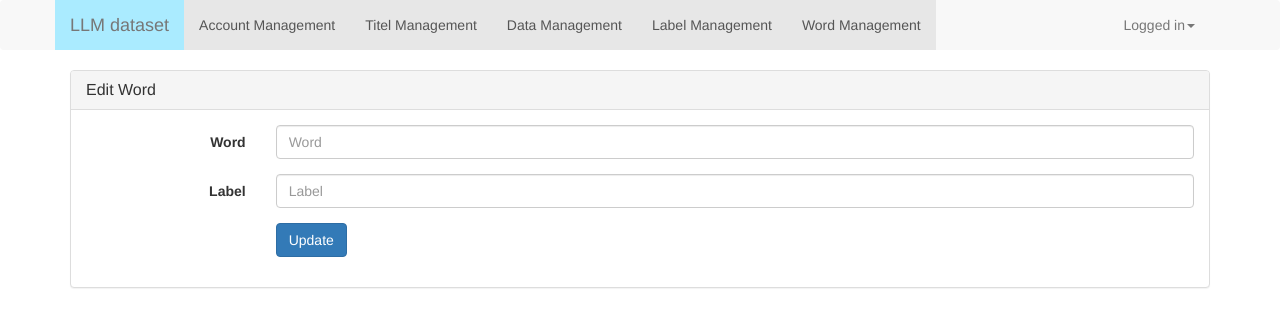
After one commit to summer-Intern-2023/MUDU_Dataset, a Django app: page /word/1/edit/ in a window 1280 px wide. The commit adds this page. Shown: the top 327 px of the page. Run offline with Django 4.2, Linux system fonts and the light colour scheme; data that the repository does not hold is empty; some libraries are stand-ins or nearby versions.

Commit message:
feature: Added the 'Word Manage' component and successfully conducted testing/addressed the issue where the 'Label Manage' only displayed the quantity of labels in 'Question' while both 'Question' and 'Word' shared the same label pool.

```diff
--- a/llmdataset/urls.py
+++ b/llmdataset/urls.py
@@ -26,6 +26,7 @@ from setcollect.function import (
     question_manage,
     title_manage,
     label_collection,
+    word_manage,
 )
 
 urlpatterns = [
@@ -57,8 +58,12 @@ urlpatterns = [
     path("title/<int:nid>/edit/", title_manage.title_edit),
 
     #word manage
-    path('word/list/', views.word_list),
-    path('word/add/', views.word_add),
+    path('word/list/', word_manage.word_list),
+    path('word/add/', word_manage.word_add),
+    path("word/delete/", word_manage.word_delete),
+    path('word/<int:nid>/edit/', word_manage.word_edit),
+
+
 
 
 ]
--- a/setcollect/function/label_collection.py
+++ b/setcollect/function/label_collection.py
@@ -17,7 +17,7 @@ http_address = "http://127.0.0.1:8000/"
 
 def label_list(request):
     # get all datas in sql
-    data_list = Tag.objects.annotate(num_questions=Count("question")).all()
+    data_list = Tag.objects.annotate(num_question = Count("question"), num_word = Count("word")).all()
 
     # tansform into html and return
     return render(request, "label_list.html", {"data_list": data_list})
--- a/setcollect/function/title_manage.py
+++ b/setcollect/function/title_manage.py
@@ -55,7 +55,7 @@ def title_delete(request):
 
 def title_edit(request, nid):
     if request.method == "GET":
-        row_object = UserInfo.objects.filter(id=nid).first()
+        row_object = Title.objects.filter(id=nid).first()
         return render(request, "title_edit.html", {"row_object": row_object})
 
     title = request.POST.get("title")
--- /dev/null
+++ b/setcollect/function/word_manage.py
@@ -0,0 +1,85 @@
+from django.shortcuts import render, HttpResponse, redirect
+from django.db.models import Count
+from setcollect.models import (
+    Tag,
+    Word,
+)
+from django import forms
+from itertools import groupby
+from operator import attrgetter
+from django.contrib import messages
+
+http_address = 'http://127.0.0.1:8000/'
+
+# --word manage--#
+
+def word_list(request):
+    #get all datas in sql
+    word = (
+        Word.objects.all()
+        .prefetch_related("word_tag")
+        .order_by("id")
+    )
+
+    #tansform into html and return
+    return render(request,"word_list.html",{"data_list":word})
+
+def word_add(request):
+    label_pool = Tag.objects.all()
+    if request.method == "GET":
+        return render(request, "word_add.html", {"label_pool": label_pool})
+
+    word = request.POST.get("word")
+    tag_names = request.POST.get("tag_name")
+
+
+    if not word or word.strip() == "":
+        messages.error(request, "Question cannot be empty or only contain spaces！")
+        return redirect(
+            http_address + f"word/add?word={word}&tag_name={tag_names}"
+        )
+
+    tag_names = tag_names.split()
+
+    # Create or get the conversation
+    word, created = Word.objects.get_or_create(word=word)
+
+    # Create the tag
+    for tag_name in tag_names:
+        tag, created = Tag.objects.get_or_create(tag_name=tag_name)
+        word.word_tag.add(tag)
+
+    return redirect(http_address + "word/list/")
+
+
+def word_delete(request):
+    nid = request.GET.get("nid")
+    Word.objects.filter(id=nid).delete()
+    return redirect(http_address + "word/list/")
+
+def word_edit(request, nid):
+    label_pool = Tag.objects.all()
+    if request.method == "GET":
+        row_object = Word.objects.filter(id=nid).first()
+        return render(
+            request,
+            "word_edit.html",
+            {"row_object": row_object, "label_pool": label_pool},
+        )
+
+    word_text = request.POST.get("word")
+    # Get the question instance after updating
+    Word.objects.filter(id=nid).update(word=word_text)
+    word = Word.objects.get(id=nid)
+
+    tag_names = request.POST.getlist("tag_name")
+    tag_names = tag_names[0].split()
+
+    # Remove all existing tags for the question
+    word.word_tag.clear()
+
+    for tag_name in tag_names:
+        tag, created = Tag.objects.get_or_create(tag_name=tag_name)
+        word.word_tag.add(tag)
+
+    return redirect(http_address + "word/list/")
--- a/setcollect/templates/label_list.html
+++ b/setcollect/templates/label_list.html
@@ -32,7 +32,8 @@
                     <tr>
                         <th>ID</th>
                         <th>Tags</th>
-                        <th>number of tag</th>
+                        <th>Question tag count</th>
+                        <th>Word tag count</th>
                         <th>Edit</th>
                     </tr>
                 </thead>
@@ -41,7 +42,8 @@
                     <tr>
                         <td>{{ tag.id }}</td>
                         <td>{{ tag.tag_name }}</td>
-                        <td>{{ tag.num_questions }}</td>
+                        <td>{{ tag.num_question }}</td>
+                        <td>{{ tag.num_word }}</td>
                         <td>
                             {% comment %} <a class="btn btn-primary btn-xs"
                                 href="http://127.0.0.1:8000/label/{{ obj.id }}/edit/">Edit</a> {% endcomment %}
--- a/setcollect/templates/layout.html
+++ b/setcollect/templates/layout.html
@@ -52,7 +52,7 @@
                 <ul class="nav navbar-nav">
                     <li class="active"><a href="http://127.0.0.1:8000/info/list">Account Management<span
                                 class="sr-only">(current)</span></a></li>
-                    <li class="active"><a href="http://127.0.0.1:8000/Titel/list">Titel Management<span
+                    <li class="active"><a href="http://127.0.0.1:8000/title/list">Titel Management<span
                                 class="sr-only">(current)</span></a></li>
                     <li class="active"><a href="http://127.0.0.1:8000/question/list">Data Management<span
                                 class="sr-only">(current)</span></a></li>
--- /dev/null
+++ b/setcollect/templates/word_edit.html
@@ -0,0 +1,37 @@
+{% extends 'layout.html' %}
+
+{% block content %}
+
+<div class="container">
+    <div class="panel panel-default">
+        <div class="panel-heading">
+            <h3 class="panel-title">Edit Word</h3>
+        </div>
+        <div class="panel-body">
+            <form class="form-horizontal" method="post">
+                {% csrf_token %}
+                <div class="form-group">
+                    <label for="title" class="col-sm-2 control-label">Word</label>
+                    <div class="col-sm-10">
+                        <input type="text" class="form-control" id="word" name="word" placeholder="Word"
+                            value="{{ row_object.word }}">
+                    </div>
+                </div>
+                <div class="form-group">
+                    <label for="inputPassword3" class="col-sm-2 control-label">Label</label>
+                    <div class="col-sm-10">
+                        <input type="text" class="form-control" name="tag_name" placeholder="Label"
+                            value="{% for tag in row_object.word_tag.all %}{{ tag.tag_name }} {% endfor %}">
+                    </div>
+                </div>
+                <div class="form-group">
+                    <div class="col-sm-offset-2 col-sm-10">
+                        <button type="submit" class="btn btn-primary">Update</button>
+                    </div>
+                </div>
+            </form>
+        </div>
+    </div>
+</div>
+
+{% endblock %}
```
Also changed, not shown: setcollect/templates/word_list.html (+16 -10 lines), setcollect/views.py (+1 -56 lines).
